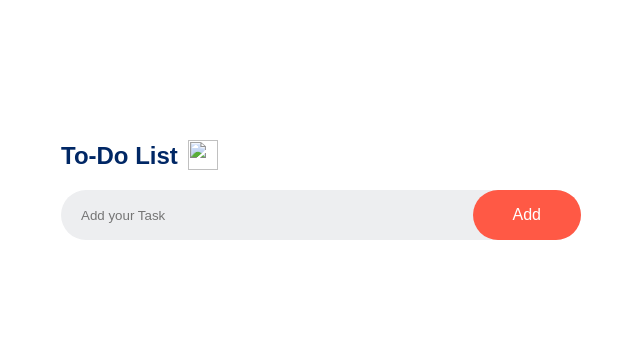
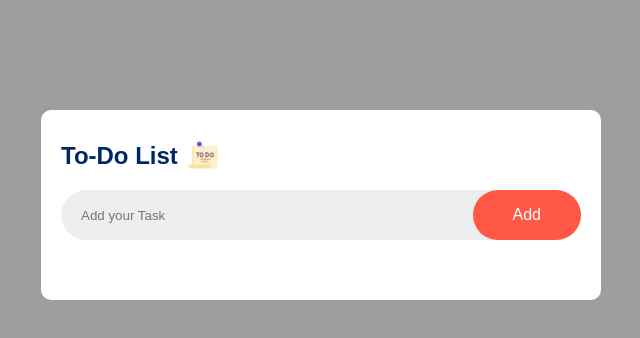
Before and after one commit to KSrikar02/Simple-ToDo, a plain HTML site: page index.html in a window 1280 px wide. Shown: the whole page, without its empty margins (319-959 px from the left). Drawn offline with Linux system fonts and the light colour scheme; the site is published under a folder, as on GitHub Pages, so addresses that start at the root find nothing.

Commit message:
final touches

```diff
--- a/index.html
+++ b/index.html
@@ -9,7 +9,7 @@
 <body>
     <div class="container">
         <div class="todo-app">
-            <h2>To-Do List <img src="/images/to-do-list.png" alt=""></h2>
+            <h2>To-Do List <img src="./images/to-do-list.png" alt=""></h2>
             <div class="row">
                 <input type="text" id="input-box" placeholder="Add your Task">
                 <button onclick="addTask()">Add</button>
--- a/styles.css
+++ b/styles.css
@@ -8,7 +8,7 @@
 .container{
     width: 100%;
     min-height: 100vh;
-    background-image: url(/images/background.png);
+    background-image: url(./images/background.png);
     background-repeat: no-repeat;
     background-size: 100% 100%;
     padding: 10px;
@@ -74,7 +74,7 @@ ul li::before {
     height: 28px;
     width: 28px;
     border-radius: 50%;
-    background-image: url(/images/unchecked.png);
+    background-image: url(./images/unchecked.png);
     background-size: cover;
     background-position: center;
     top: 12px;
```
